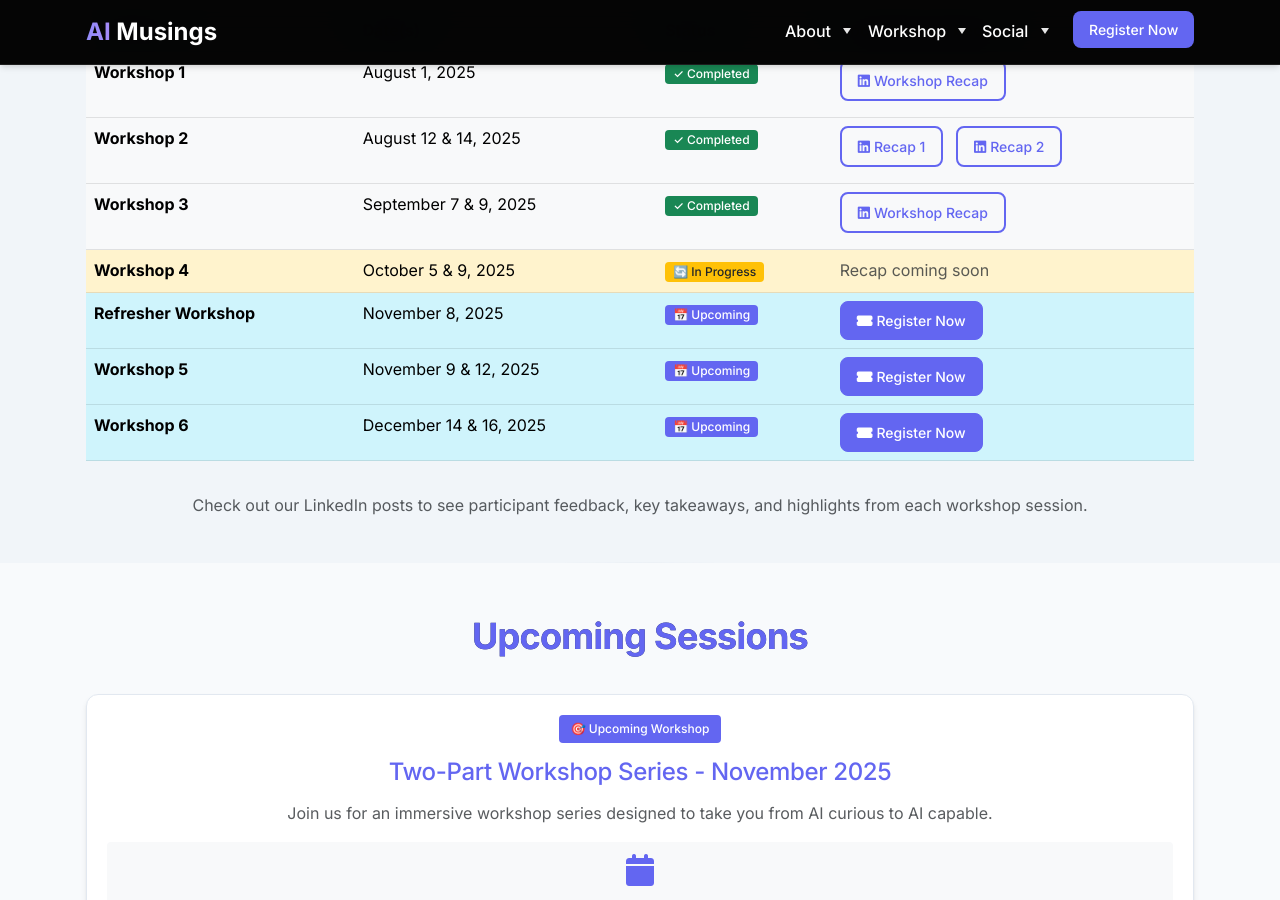
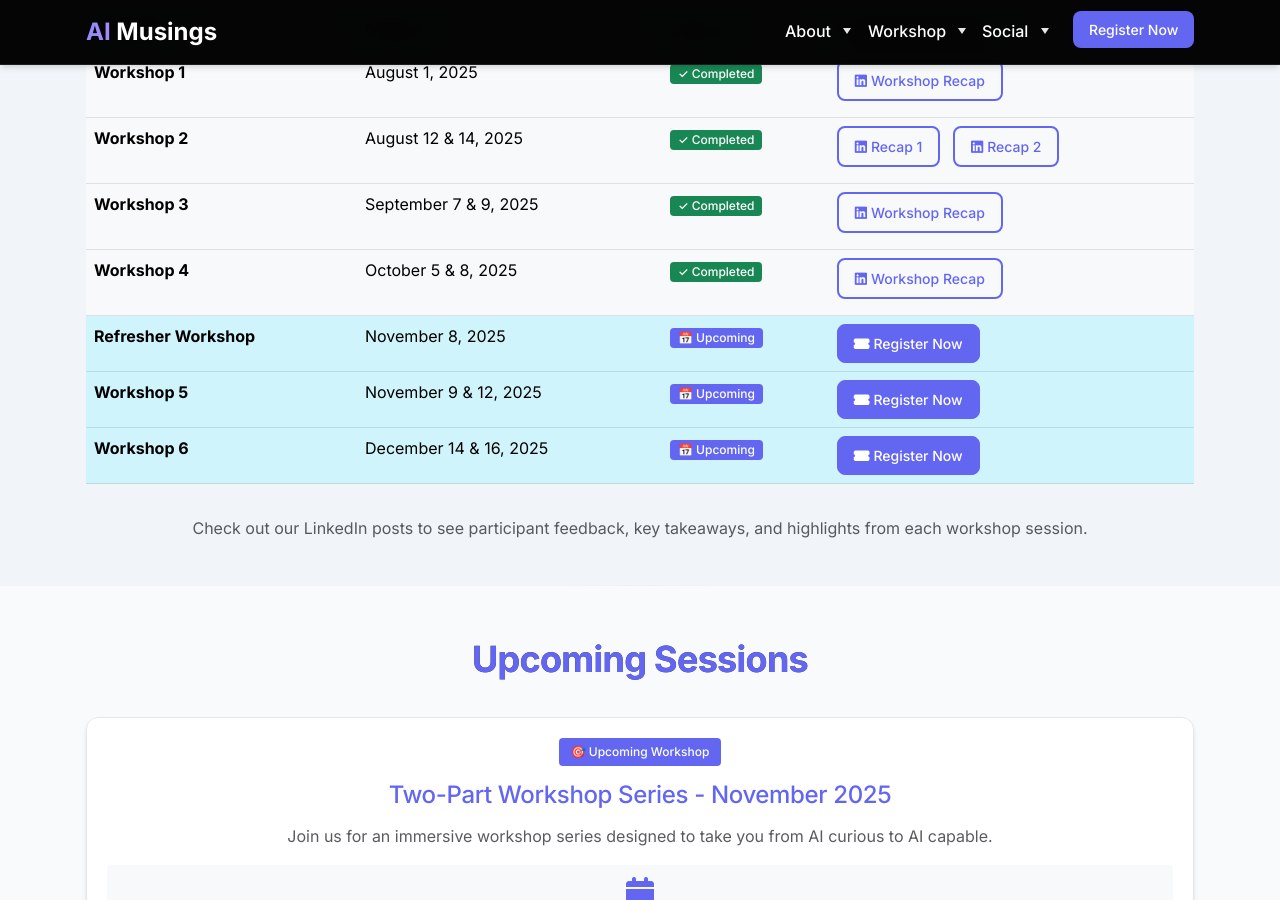
Before and after one commit to pulsarventures/aimusings.site, a Jekyll site: the page built from index.html, in a window 1280 px wide and 900 px high, scrolled down 10756 px. Built offline with Jekyll 4.4.1, drawn with Linux system fonts in a browser that asks for light colours; the list of posts is cut into pages by our own code.

Commit message:
Update Workshop 4 details: correct dates and mark as completed
- Changed Workshop 4 dates from October 5 & 9 to October 5 & 8, 2025
- Updated status from "In Progress" to "Completed"
- Added LinkedIn recap post link

🤖 Generated with [Claude Code](https://claude.com/claude-code)

Co-Authored-By: Claude <noreply@anthropic.com>

```diff
--- a/index.html
+++ b/index.html
@@ -963,11 +963,15 @@ title: "Accelerate Your AI Game: Learn, Apply, Build in One Immersive Session"
                                     </a>
                                 </td>
                             </tr>
-                            <tr class="table-warning">
+                            <tr class="table-light">
                                 <td><strong>Workshop 4</strong></td>
-                                <td>October 5 & 9, 2025</td>
-                                <td><span class="badge bg-warning text-dark">🔄 In Progress</span></td>
-                                <td><span class="text-muted">Recap coming soon</span></td>
+                                <td>October 5 & 8, 2025</td>
+                                <td><span class="badge bg-success">✓ Completed</span></td>
+                                <td>
+                                    <a href="https://www.linkedin.com/posts/sree-pradhip_aimusings-activity-7385787469566431233-w6wk?utm_source=share&utm_medium=member_desktop&rcm=ACoAAAA__8QBtA7Sogg5gQXQAj-yp2YW5jz5cJc" target="_blank" class="btn btn-sm btn-outline-primary mb-2">
+                                        <i class="fab fa-linkedin me-1"></i>Workshop Recap
+                                    </a>
+                                </td>
                             </tr>
                             <tr class="table-info">
                                 <td><strong>Refresher Workshop</strong></td>
```
